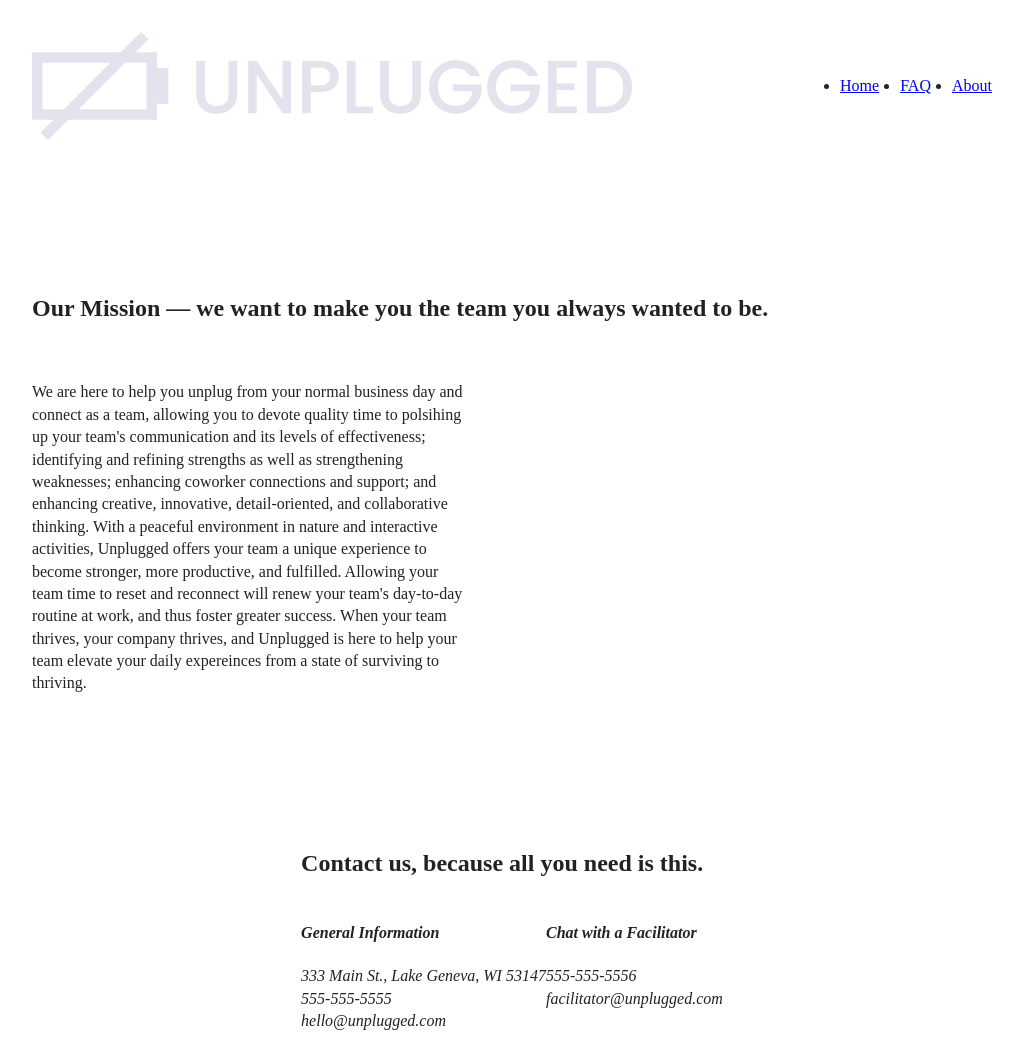
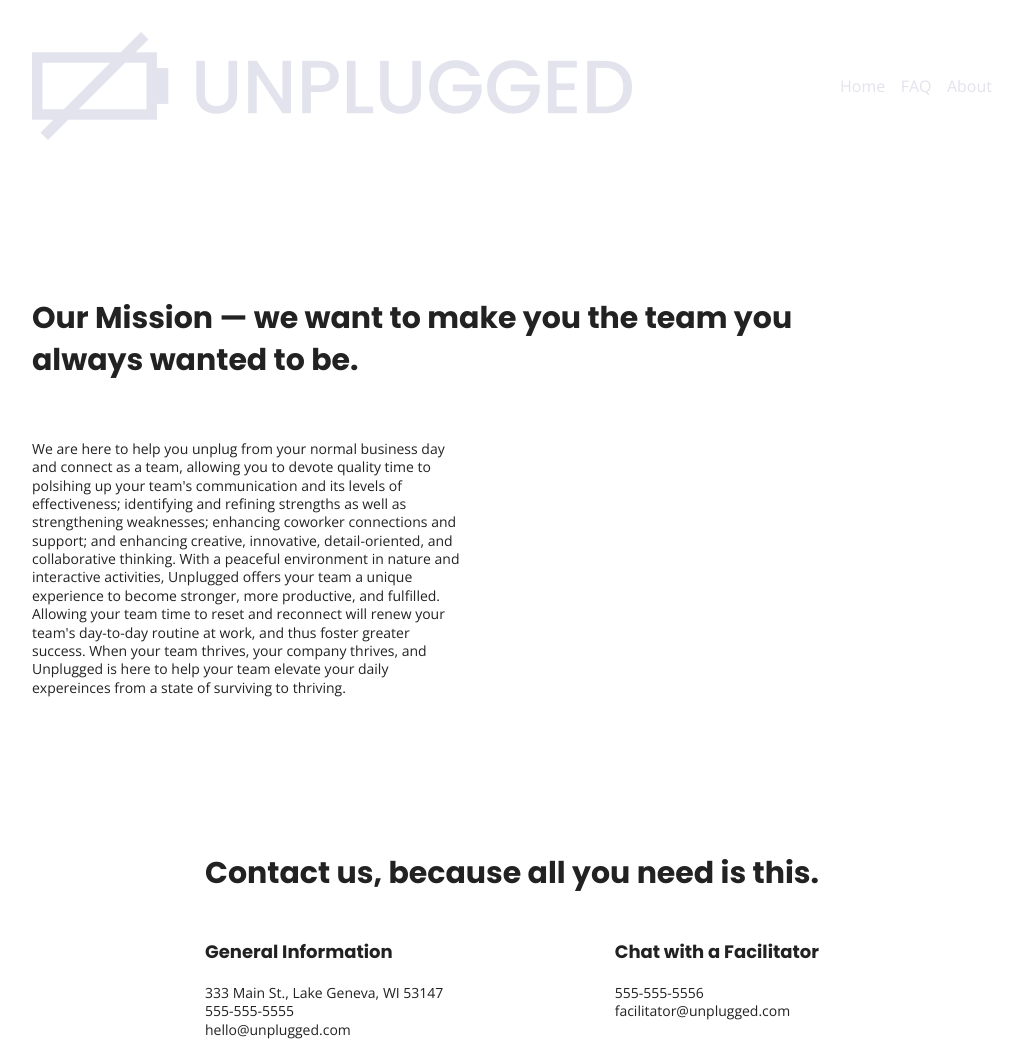
Before and after one commit to E-C-Shackelford/unplugged-retreat-website, a website: page about/index.html in a window 1280 px wide. Shown: the top 1042 px of the page, without its empty margins (128-1151 px from the left). Drawn offline with nearby package versions, Linux system fonts and the light colour scheme; files whose address does not match are found by name.

Commit message:
Implement global styles and import Google Fonts styles

```diff
--- a/about/index.html
+++ b/about/index.html
@@ -19,6 +19,14 @@
     <link rel="stylesheet" href="../css/main.css" />
 
     <meta name="theme-color" content="#fafafa" />
+
+    <!-- Google Fonts -->
+    <link rel="preconnect" href="https://fonts.googleapis.com" />
+    <link rel="preconnect" href="https://fonts.gstatic.com" crossorigin />
+    <link
+      href="https://fonts.googleapis.com/css2?family=Open+Sans:wght@400;700&family=Poppins:wght@500;700&display=swap"
+      rel="stylesheet"
+    />
   </head>
 
   <body>
--- a/css/main.css
+++ b/css/main.css
@@ -87,10 +87,60 @@ textarea {
    Author's custom styles
    ========================================================================== */
 
+/* Global Styles */
+
+html {
+  font-size: 16px;
+}
+
+body {
+  font-family: "Open Sans", sans-serif;
+  font-size: 1em;
+  text-align: left;
+}
+
+ul,
+ol {
+  list-style-type: none;
+}
+
+a {
+  color: #e2e3ed;
+  text-decoration: none;
+}
+
+h2 {
+  font-family: "Poppins", sans-serif;
+  font-size: 1.875em;
+}
+
+h3,
+h4 {
+  font-family: "Poppins", sans-serif;
+  font-size: 1.125em;
+  margin: 20px 0;
+}
+
+p {
+  font-size: 0.875em;
+  line-height: 1.3125em;
+}
+
+img {
+}
+
+figure {
+}
+
+address {
+  font-style: normal;
+}
+
 .content-wrapper {
   margin: 50px 0;
   width: 90%;
 }
+
 /* -------- Base Header and Footer Styles -------- */
 
 header,
@@ -358,7 +408,7 @@ aside {
    ========================================================================== */
 
 @media only screen and (min-width: 768px) {
-  /* General Styles */
+  /* Global Styles */
   .content-wrapper {
     margin: 100px 0;
     max-width: 640px;
@@ -485,7 +535,7 @@ aside {
 }
 
 @media only screen and (min-width: 1200px) {
-  /* General Styles */
+  /* Global Styles */
   .content-wrapper {
     max-width: 960px;
   }
```
Also changed, not shown: faq/index.html (+8 -0 lines), index.html (+5 -0 lines).
